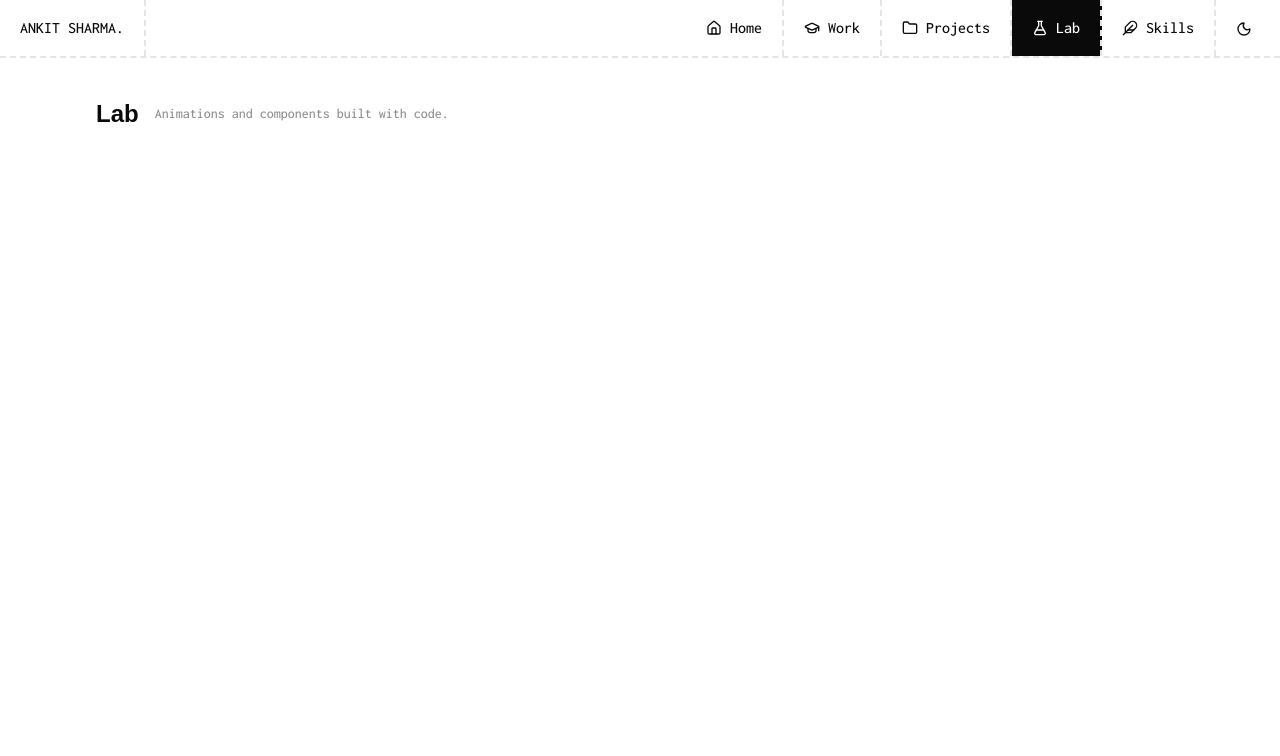
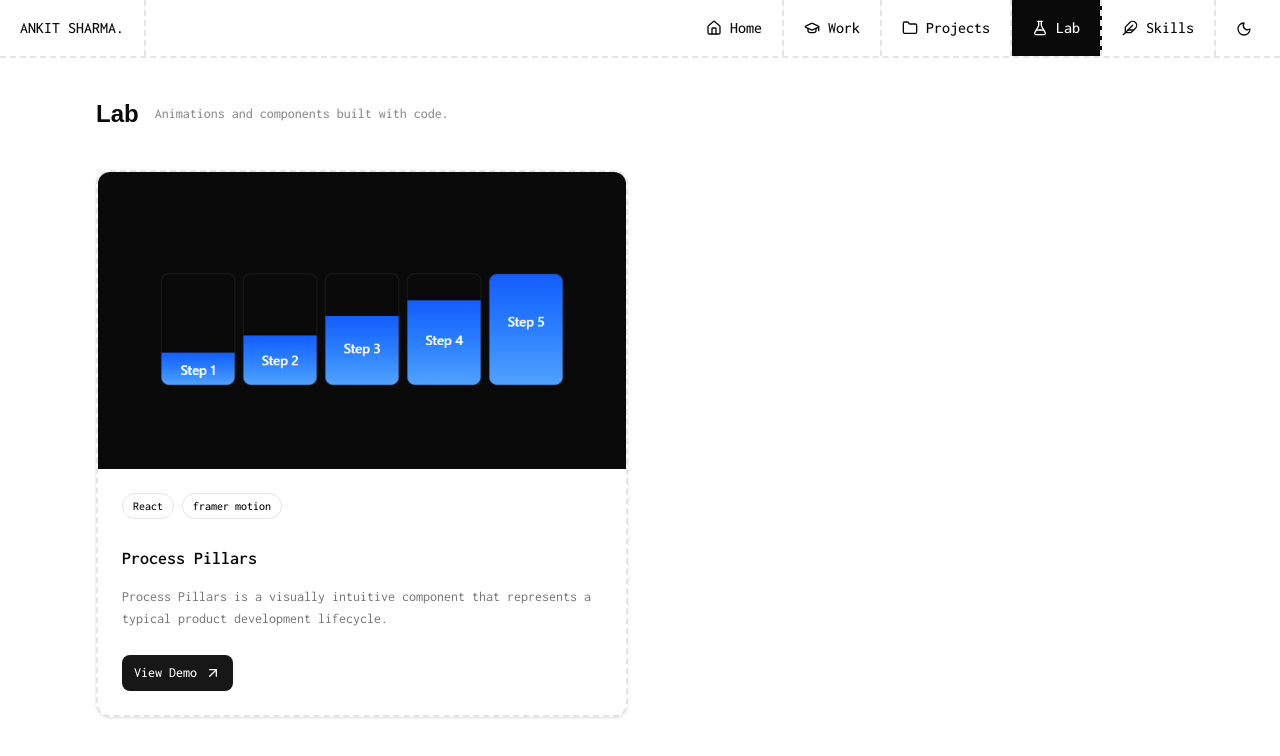
Before and after one commit to Ankit-2145/portfolio-v2, a Next.js app: page /lab in a window 1280 px wide. Shown: the top 756 px of the page. Built offline with nearby package versions, Linux system fonts and the light colour scheme; a web font is replaced by a local one.

Commit message:
feat: add lab page

```diff
--- a/app/globals.css
+++ b/app/globals.css
@@ -125,6 +125,30 @@
   body {
     @apply bg-background text-foreground;
   }
+
+  *::-webkit-scrollbar {
+    width: 8px;
+    height: 8px;
+  }
+
+  *::-webkit-scrollbar-track {
+    background: transparent; /* Makes track invisible */
+  }
+
+  *::-webkit-scrollbar-thumb {
+    background: rgba(0, 0, 0, 0.3); /* Semi-transparent thumb */
+    border-radius: 10px;
+  }
+
+  *::-webkit-scrollbar-thumb:hover {
+    background: rgba(0, 0, 0, 0.5); /* Darker on hover */
+  }
+
+  /* For Firefox */
+  * {
+    scrollbar-width: thin;
+    scrollbar-color: rgba(0, 0, 0, 0.3) transparent; /* thumb, track */
+  }
 }
 
 ::view-transition-old(root),
--- a/app/lab/page.tsx
+++ b/app/lab/page.tsx
@@ -1,4 +1,5 @@
 import { Heading } from "@/components/common/Heading";
+import { LabCard } from "@/components/sections/LabCard";
 
 const page = () => {
   return (
@@ -7,6 +8,7 @@ const page = () => {
         title="Lab"
         subTitle="Animations and components built with code."
       />
+      <LabCard />
     </main>
   );
 };
--- /dev/null
+++ b/components/sections/LabCard.tsx
@@ -0,0 +1,74 @@
+import {
+  Card,
+  CardContent,
+  CardHeader,
+  CardTitle,
+  CardDescription,
+  CardFooter,
+} from "@/components/ui/card";
+import { labData } from "@/data/Lab";
+import Image from "next/image";
+import { ArrowUpRight } from "lucide-react";
+import { Button } from "../ui/button";
+
+export const LabCard = () => {
+  return (
+    <section className="grid grid-cols-1 sm:grid-cols-2 gap-6 font-inconsolata">
+      {labData.map((item) => (
+        <Card
+          key={item.id}
+          className="relative overflow-hidden border-2 border-dashed bg-card pt-0 pb-6"
+        >
+          <CardContent className="p-0">
+            <div className="relative aspect-video overflow-hidden">
+              <Image
+                src={item.image}
+                alt={item.title}
+                fill
+                className="object-cover"
+              />
+            </div>
+          </CardContent>
+
+          {item.tags.length > 0 && (
+            <div className="px-6 pb-1 flex flex-wrap gap-2">
+              {item.tags.map((tag) => (
+                <span
+                  key={tag}
+                  className="inline-block text-xs font-medium px-2.5 py-1 bg-background text-foreground border rounded-full"
+                >
+                  {tag}
+                </span>
+              ))}
+            </div>
+          )}
+
+          <CardHeader>
+            <CardTitle className="text-lg font-semibold leading-tight">
+              {item.title}
+            </CardTitle>
+
+            <CardDescription className="text-sm mt-2 leading-relaxed">
+              {item.description}
+            </CardDescription>
+          </CardHeader>
+
+          {/* Footer */}
+          <CardFooter>
+            <Button asChild>
+              <a
+                href={item.demoUrl}
+                target="_blank"
+                rel="noopener noreferrer"
+                className="text-sm font-medium text-primary inline-flex items-center gap-1 transition-colors"
+              >
+                View Demo
+                <ArrowUpRight className="w-3 h-3 shrink-0 transition-transform duration-200 ease-out group-hover:translate-x-1 group-hover:-translate-y-1" />
+              </a>
+            </Button>
+          </CardFooter>
+        </Card>
+      ))}
+    </section>
+  );
+};
--- a/components/sections/Skills.tsx
+++ b/components/sections/Skills.tsx
@@ -6,7 +6,7 @@ import {
   platformData,
   softwareData,
   toolsData,
-} from "@/constants/TechSkills";
+} from "@/data/TechSkills";
 import { TechSection } from "./TechSection";
 
 export const Skills = () => {
--- a/components/sections/Work.tsx
+++ b/components/sections/Work.tsx
@@ -1,6 +1,6 @@
 import Link from "next/link";
 import { ArrowUpRight } from "lucide-react";
-import { workData } from "@/constants/WorkExperience";
+import { workData } from "@/data/WorkExperience";
 import VerticalDashedLine from "@/components/ui/VerticalDashedLine";
 
 export const Work = () => {
--- /dev/null
+++ b/components/ui/card.tsx
@@ -0,0 +1,92 @@
+import * as React from "react"
+
+import { cn } from "@/lib/utils"
+
+function Card({ className, ...props }: React.ComponentProps<"div">) {
+  return (
+    <div
+      data-slot="card"
+      className={cn(
+        "bg-card text-card-foreground flex flex-col gap-6 rounded-xl border py-6 shadow-sm",
+        className
+      )}
+      {...props}
+    />
+  )
+}
+
+function CardHeader({ className, ...props }: React.ComponentProps<"div">) {
+  return (
+    <div
+      data-slot="card-header"
+      className={cn(
+        "@container/card-header grid auto-rows-min grid-rows-[auto_auto] items-start gap-2 px-6 has-data-[slot=card-action]:grid-cols-[1fr_auto] [.border-b]:pb-6",
+        className
+      )}
+      {...props}
+    />
+  )
+}
+
+function CardTitle({ className, ...props }: React.ComponentProps<"div">) {
+  return (
+    <div
+      data-slot="card-title"
+      className={cn("leading-none font-semibold", className)}
+      {...props}
+    />
+  )
+}
+
+function CardDescription({ className, ...props }: React.ComponentProps<"div">) {
+  return (
+    <div
+      data-slot="card-description"
+      className={cn("text-muted-foreground text-sm", className)}
+      {...props}
+    />
+  )
+}
+
+function CardAction({ className, ...props }: React.ComponentProps<"div">) {
+  return (
+    <div
+      data-slot="card-action"
+      className={cn(
+        "col-start-2 row-span-2 row-start-1 self-start justify-self-end",
+        className
+      )}
+      {...props}
+    />
+  )
+}
+
+function CardContent({ className, ...props }: React.ComponentProps<"div">) {
+  return (
+    <div
+      data-slot="card-content"
+      className={cn("px-6", className)}
+      {...props}
+    />
+  )
+}
+
+function CardFooter({ className, ...props }: React.ComponentProps<"div">) {
+  return (
+    <div
+      data-slot="card-footer"
+      className={cn("flex items-center px-6 [.border-t]:pt-6", className)}
+      {...props}
+    />
+  )
+}
+
+export {
+  Card,
+  CardHeader,
+  CardFooter,
+  CardTitle,
+  CardAction,
+  CardDescription,
+  CardContent,
+}
--- /dev/null
+++ b/data/Lab.ts
@@ -0,0 +1,21 @@
+interface LabData {
+  id: number;
+  title: string;
+  description: string;
+  demoUrl: string;
+  image: string;
+  tags: string[];
+}
+
+export const labData: LabData[] = [
+  {
+    id: 1,
+    title: "Process Pillars",
+    description:
+      "Process Pillars is a visually intuitive component that represents a typical product development lifecycle.",
+    demoUrl:
+      "https://21st.dev/community/components/Ankit-2145/process-pillars/default",
+    image: "/lab/process-pillars.png",
+    tags: ["React", "framer motion"],
+  },
+];
```
Also changed, not shown: data/TechSkills.ts (renamed from constants/TechSkills.ts), data/WorkExperience.ts (renamed from constants/WorkExperience.ts), public/lab/process-pillars.png (added).
